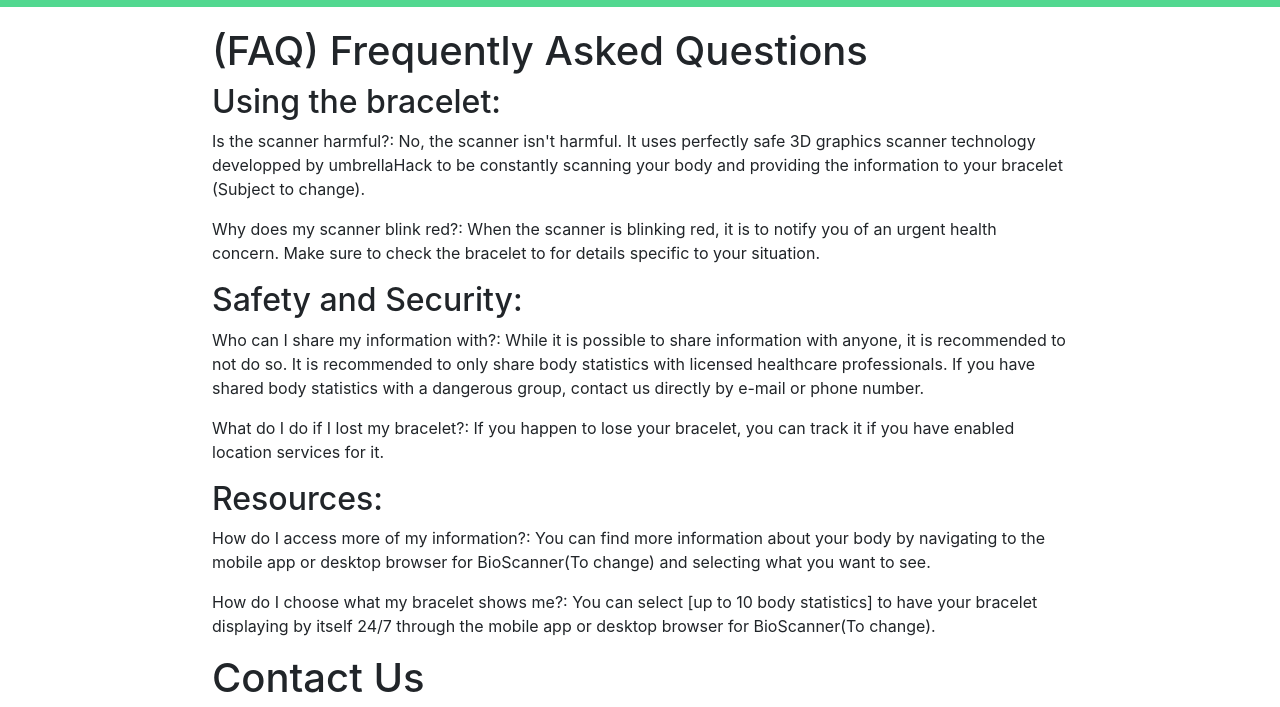
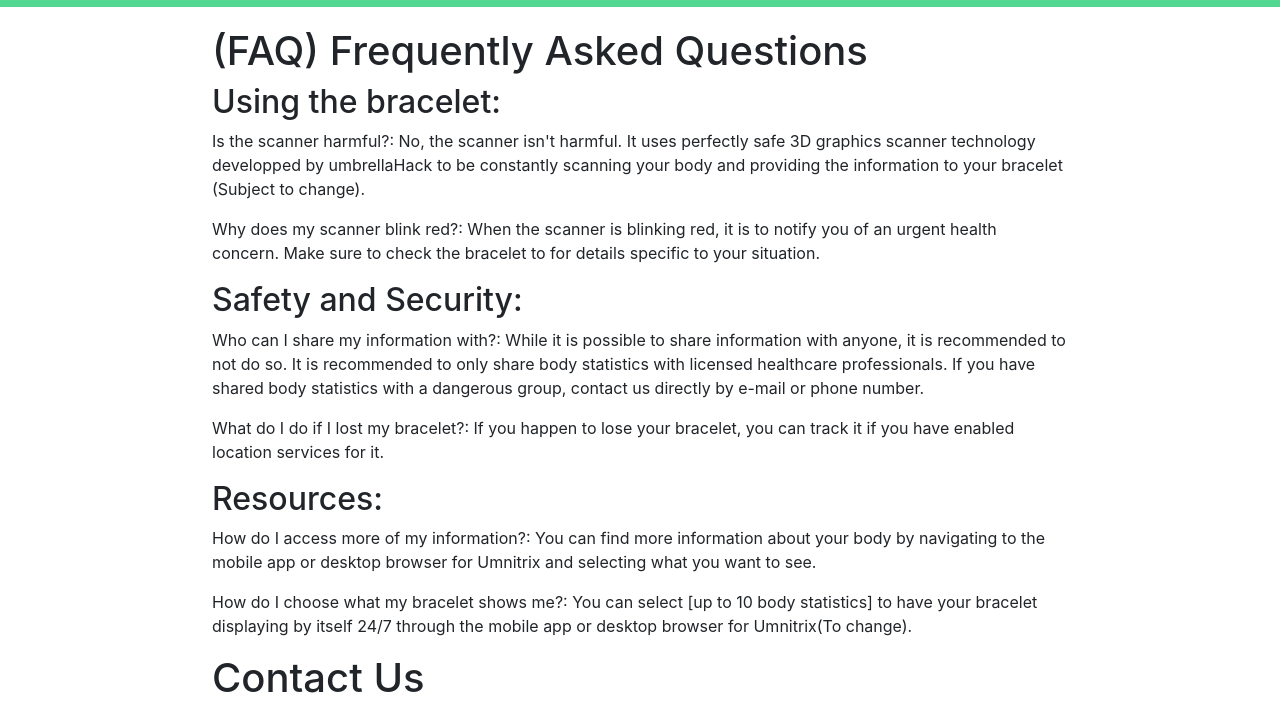
Before and after one commit to umbrellaHack/bioscanner, a plain HTML site: page support.html in a window 1280 px wide. Shown: the part 91-798 px from the top of the page. Drawn offline with nearby package versions, Linux system fonts and the light colour scheme.

Commit message:
Update support.html

```diff
--- a/support.html
+++ b/support.html
@@ -100,11 +100,11 @@
     <p>
       How do I access more of my information?: You can find more information about your body by navigating to the
       mobile
-      app or desktop browser for BioScanner(To change) and selecting what you want to see.
+      app or desktop browser for Umnitrix and selecting what you want to see.
     </p>
     <p>
       How do I choose what my bracelet shows me?: You can select [up to 10 body statistics] to have your bracelet
-      displaying by itself 24/7 through the mobile app or desktop browser for BioScanner(To change).
+      displaying by itself 24/7 through the mobile app or desktop browser for Umnitrix(To change).
     </p>
     <h1>
       Contact Us
```
